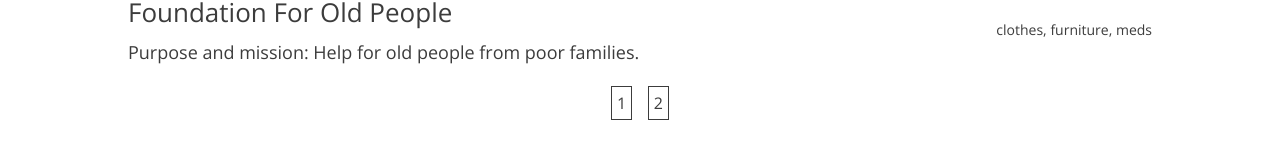
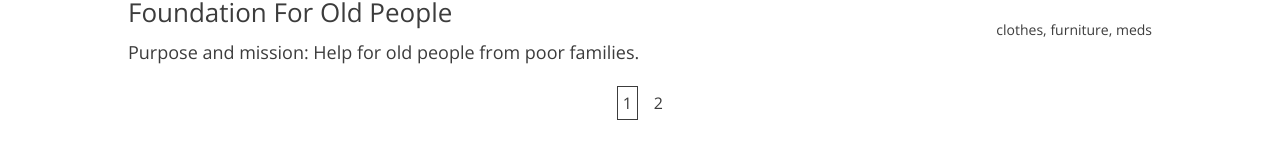
Before and after one commit to michrytel/giveaway, a React (Create React App) app: page / in a window 1280 px wide. Shown: the part 3136-3294 px from the top of the page. Built offline with nearby package versions, Linux system fonts and the light colour scheme.

Commit message:
pagination

```diff
--- /dev/null
+++ b/src/components/atoms/HelpPageBtn.js
@@ -0,0 +1,15 @@
+const HelpPageBtn = ({paginate, number, currentPage}) => {
+    let clsName = 'help__pagination-link';
+
+    if (number === currentPage) {
+        clsName = `help__pagination-link active`;
+    }
+    return (
+        <li key={number} className="help__pagination-item">
+            <a onClick={() => paginate(number)} className={clsName}>
+                {number}
+            </a>
+        </li>
+    )
+}
+export default HelpPageBtn
--- a/src/components/molecules/HelpPageBtns.js
+++ b/src/components/molecules/HelpPageBtns.js
@@ -1,20 +1,17 @@
-const HelpPageBtns = ({postsPerPage, totalPosts, paginate}) => {
+import HelpPageBtn from "../atoms/HelpPageBtn";
+const HelpPageBtns = ({postsPerPage, totalPosts, paginate, currentPage}) => {
     const pageNumbers = [];
-    for (let i=1; i<=Math.ceil(totalPosts/postsPerPage); i++) {
+    for (let i = 1; i <= Math.ceil(totalPosts / postsPerPage); i++) {
         pageNumbers.push(i)
     }
-
     return (
+        totalPosts > 3 &&
         <ul className="help__pagination">
-            {pageNumbers.map(number => (
-                <li key={number} className="help__pagination-item">
-                    <a onClick={() => paginate(number)} className="help__pagination-link active">
-                        {number}
-                    </a>
-                </li>
+            {pageNumbers.map(el => (
+                <HelpPageBtn paginate={paginate} currentPage={currentPage} number={el} key={el}/>
             ))}
         </ul>
+
     )
 }
-
 export default HelpPageBtns
--- a/src/components/templates/HomeHelp.js
+++ b/src/components/templates/HomeHelp.js
@@ -4,7 +4,6 @@ import Help from "../organisms/Help";
 import {useState} from "react";
 import fundations from "../../data/fundations.json";
 import HelpPageBtns from "../molecules/HelpPageBtns";
-
 const HomeHelp = () => {
     let [data, setData] = useState("funds")
     let [currentPage, setCurrentPage] = useState(1)
@@ -18,16 +17,14 @@ const HomeHelp = () => {
     const indexOfFirstPost = indexOfLastPost - postsPerPage;
     const currentPosts = filtered.slice(indexOfFirstPost, indexOfLastPost)
     const paginate = (pageNumber) => setCurrentPage(pageNumber)
-
     const helpTitle = "Lorem ipsum dolor sit amet, consectetur adipisicing elit. Cumque delectus deleniti eos inventore ipsum praesentium qui quis repellat sequi, veritatis. Explicabo facilis iusto magni minima nobis optio repellendus. Optio, provident!"
-
     return (
         <section name="help" className="help__container">
             <Title text="Who are we helping?"/>
             <HelpBtns clicker={pagination}/>
             <Help HelpTitle={helpTitle} state={currentPosts}/>
             <div className="page__btns">
-                <HelpPageBtns postsPerPage={postsPerPage} totalPosts={filtered.length} paginate={paginate}/>
+                <HelpPageBtns postsPerPage={postsPerPage} totalPosts={filtered.length} paginate={paginate} currentPage={currentPage}/>
             </div>
         </section>
     )
```
